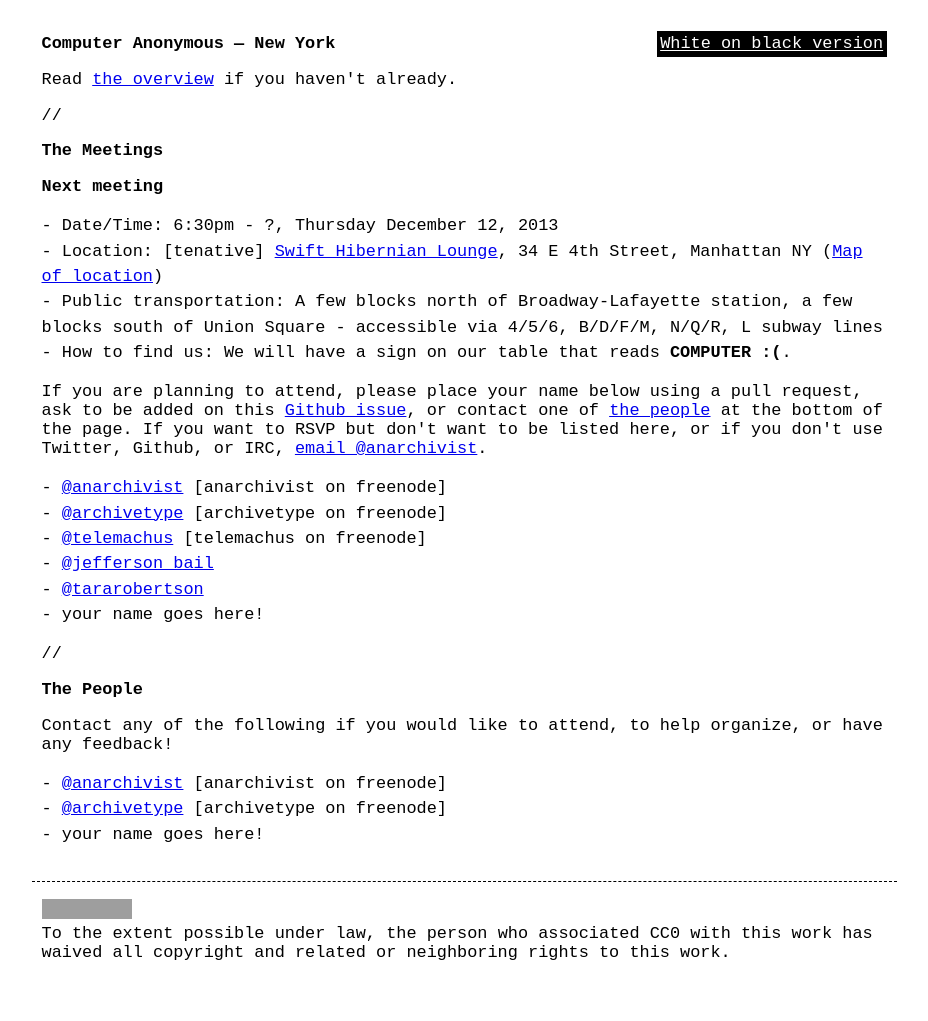
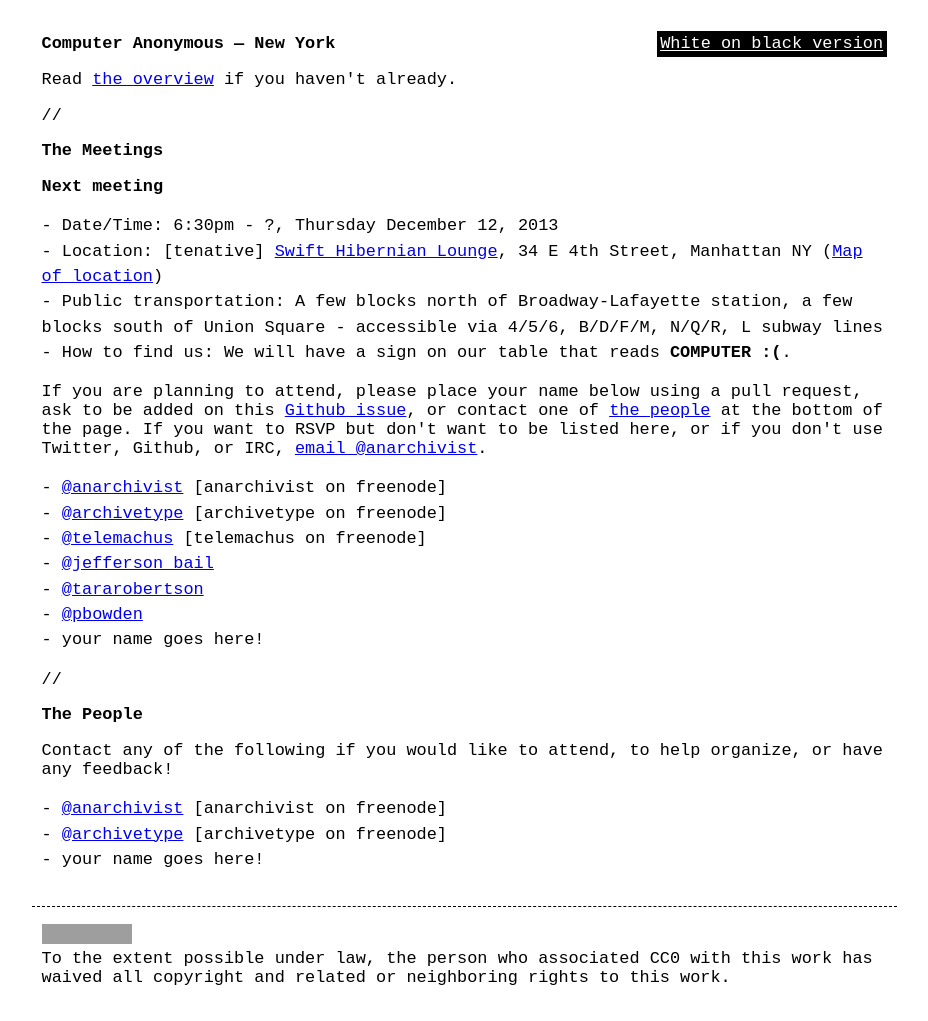
Before and after one commit to computeranonymous/computer, a Jekyll site: the page built from us_newyork.html, in a window 1280 px wide. Shown: the whole page, without its empty margins (176-1104 px from the left). Built offline with Jekyll 4.4.1, drawn with Linux system fonts in a browser that asks for light colours; before the commit the page ends 995 px from its top, so only the background shows below that; grey boxes are pictures that could not be loaded.

Commit message:
[newyork] moar rsvps

```diff
--- a/us_newyork.html
+++ b/us_newyork.html
@@ -27,6 +27,7 @@
     <li><a href="https://twitter.com/telemachus">@telemachus</a> [telemachus on freenode]</li>
     <li><a href="https://twitter.com/jefferson_bail">@jefferson_bail</a></li>
     <li><a href="https://twitter.com/tararobertson">@tararobertson</a></li>
+    <li><a href="https://twitter.com/pbowden">@pbowden</a></li>
     <li>your name goes here!</li>
 </ul>
 
```
